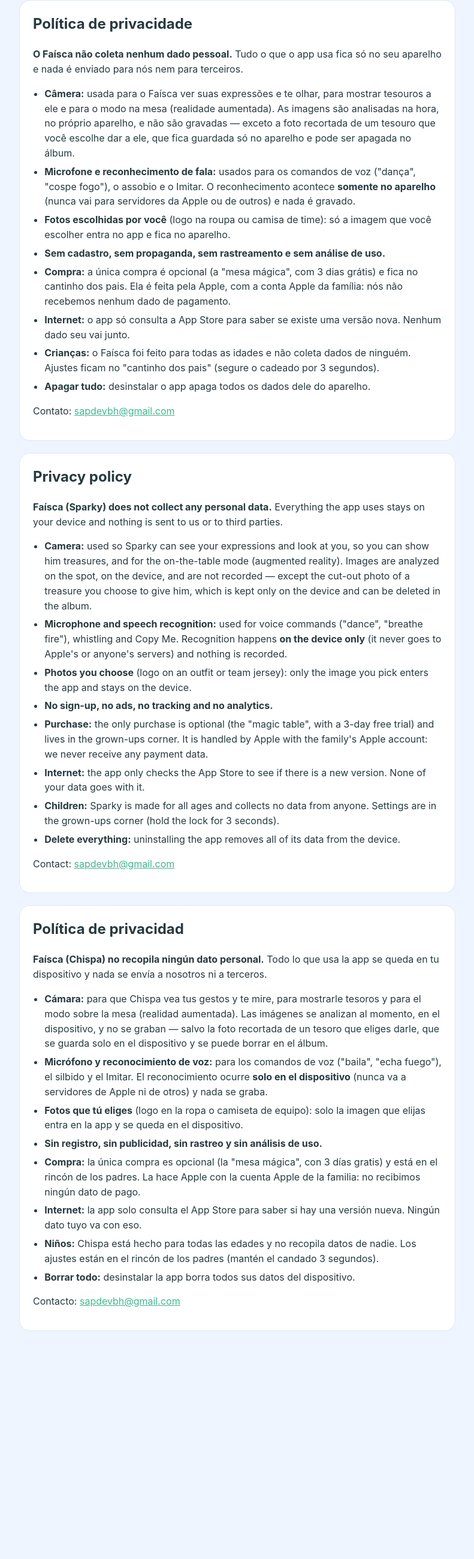
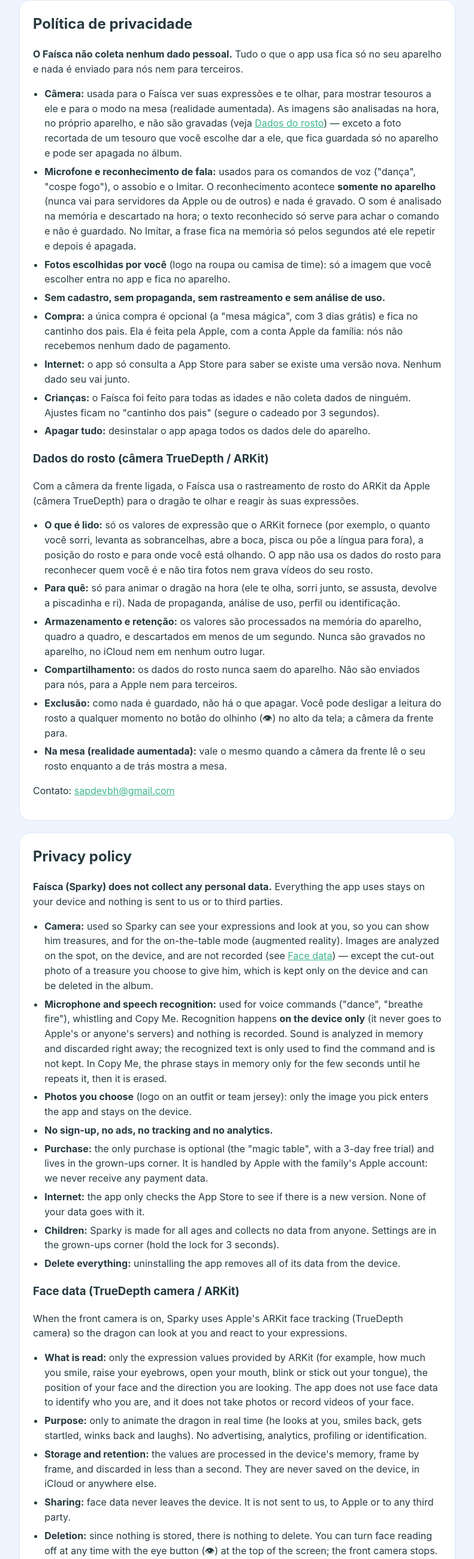
Before and after one commit to esoliveira/faisca-app, a plain HTML site: page privacidade.html in a window 1280 px wide. Shown: the part 201-2800 px from the top of the page at 60% size, without its empty margins (244-1035 px from the left). Before the commit the page ends 2504 px from the top, so only its background shows below. Drawn offline with Linux system fonts and the light colour scheme.

Commit message:
Privacidade (iPhone): seção sobre os dados do rosto (TrueDepth/ARKit) e retenção da voz
A Apple (regra 2.1/5.1.1) pediu que a política explique o que o app lê do rosto, para quê, onde fica,
por quanto tempo, com quem é compartilhado e como apagar. Tudo é processado na memória, quadro a quadro,
e nunca sai do aparelho. Também detalha que o som da voz é descartado na hora (e no Imitar, depois de repetir).

Co-Authored-By: Claude Opus 5.5 <noreply@anthropic.com>

```diff
--- a/privacidade.html
+++ b/privacidade.html
@@ -12,8 +12,8 @@
 <h2>Política de privacidade</h2>
 <p><strong>O Faísca não coleta nenhum dado pessoal.</strong> Tudo o que o app usa fica só no seu aparelho e nada é enviado para nós nem para terceiros.</p>
 <ul>
-<li><strong>Câmera:</strong> usada para o Faísca ver suas expressões e te olhar, para mostrar tesouros a ele e para o modo na mesa (realidade aumentada). As imagens são analisadas na hora, no próprio aparelho, e não são gravadas — exceto a foto recortada de um tesouro que você escolhe dar a ele, que fica guardada só no aparelho e pode ser apagada no álbum.</li>
-<li><strong>Microfone e reconhecimento de fala:</strong> usados para os comandos de voz (&quot;dança&quot;, &quot;cospe fogo&quot;), o assobio e o Imitar. O reconhecimento acontece <strong>somente no aparelho</strong> (nunca vai para servidores da Apple ou de outros) e nada é gravado.</li>
+<li><strong>Câmera:</strong> usada para o Faísca ver suas expressões e te olhar, para mostrar tesouros a ele e para o modo na mesa (realidade aumentada). As imagens são analisadas na hora, no próprio aparelho, e não são gravadas (veja <a href="#rosto">Dados do rosto</a>) — exceto a foto recortada de um tesouro que você escolhe dar a ele, que fica guardada só no aparelho e pode ser apagada no álbum.</li>
+<li><strong>Microfone e reconhecimento de fala:</strong> usados para os comandos de voz (&quot;dança&quot;, &quot;cospe fogo&quot;), o assobio e o Imitar. O reconhecimento acontece <strong>somente no aparelho</strong> (nunca vai para servidores da Apple ou de outros) e nada é gravado. O som é analisado na memória e descartado na hora; o texto reconhecido só serve para achar o comando e não é guardado. No Imitar, a frase fica na memória só pelos segundos até ele repetir e depois é apagada.</li>
 <li><strong>Fotos escolhidas por você</strong> (logo na roupa ou camisa de time): só a imagem que você escolher entra no app e fica no aparelho.</li>
 <li><strong>Sem cadastro, sem propaganda, sem rastreamento e sem análise de uso.</strong></li>
 <li><strong>Compra:</strong> a única compra é opcional (a &quot;mesa mágica&quot;, com 3 dias grátis) e fica no cantinho dos pais. Ela é feita pela Apple, com a conta Apple da família: nós não recebemos nenhum dado de pagamento.</li>
@@ -21,14 +21,24 @@
 <li><strong>Crianças:</strong> o Faísca foi feito para todas as idades e não coleta dados de ninguém. Ajustes ficam no &quot;cantinho dos pais&quot; (segure o cadeado por 3 segundos).</li>
 <li><strong>Apagar tudo:</strong> desinstalar o app apaga todos os dados dele do aparelho.</li>
 </ul>
+<h3 id="rosto">Dados do rosto (câmera TrueDepth / ARKit)</h3>
+<p>Com a câmera da frente ligada, o Faísca usa o rastreamento de rosto do ARKit da Apple (câmera TrueDepth) para o dragão te olhar e reagir às suas expressões.</p>
+<ul>
+<li><strong>O que é lido:</strong> só os valores de expressão que o ARKit fornece (por exemplo, o quanto você sorri, levanta as sobrancelhas, abre a boca, pisca ou põe a língua para fora), a posição do rosto e para onde você está olhando. O app não usa os dados do rosto para reconhecer quem você é e não tira fotos nem grava vídeos do seu rosto.</li>
+<li><strong>Para quê:</strong> só para animar o dragão na hora (ele te olha, sorri junto, se assusta, devolve a piscadinha e ri). Nada de propaganda, análise de uso, perfil ou identificação.</li>
+<li><strong>Armazenamento e retenção:</strong> os valores são processados na memória do aparelho, quadro a quadro, e descartados em menos de um segundo. Nunca são gravados no aparelho, no iCloud nem em nenhum outro lugar.</li>
+<li><strong>Compartilhamento:</strong> os dados do rosto nunca saem do aparelho. Não são enviados para nós, para a Apple nem para terceiros.</li>
+<li><strong>Exclusão:</strong> como nada é guardado, não há o que apagar. Você pode desligar a leitura do rosto a qualquer momento no botão do olhinho (👁) no alto da tela; a câmera da frente para.</li>
+<li><strong>Na mesa (realidade aumentada):</strong> vale o mesmo quando a câmera da frente lê o seu rosto enquanto a de trás mostra a mesa.</li>
+</ul>
 <p>Contato: <a href="mailto:sapdevbh@gmail.com">sapdevbh@gmail.com</a></p>
 </section>
 <section id="en">
 <h2>Privacy policy</h2>
 <p><strong>Faísca (Sparky) does not collect any personal data.</strong> Everything the app uses stays on your device and nothing is sent to us or to third parties.</p>
 <ul>
-<li><strong>Camera:</strong> used so Sparky can see your expressions and look at you, so you can show him treasures, and for the on-the-table mode (augmented reality). Images are analyzed on the spot, on the device, and are not recorded — except the cut-out photo of a treasure you choose to give him, which is kept only on the device and can be deleted in the album.</li>
-<li><strong>Microphone and speech recognition:</strong> used for voice commands (&quot;dance&quot;, &quot;breathe fire&quot;), whistling and Copy Me. Recognition happens <strong>on the device only</strong> (it never goes to Apple&#x27;s or anyone&#x27;s servers) and nothing is recorded.</li>
+<li><strong>Camera:</strong> used so Sparky can see your expressions and look at you, so you can show him treasures, and for the on-the-table mode (augmented reality). Images are analyzed on the spot, on the device, and are not recorded (see <a href="#face">Face data</a>) — except the cut-out photo of a treasure you choose to give him, which is kept only on the device and can be deleted in the album.</li>
+<li><strong>Microphone and speech recognition:</strong> used for voice commands (&quot;dance&quot;, &quot;breathe fire&quot;), whistling and Copy Me. Recognition happens <strong>on the device only</strong> (it never goes to Apple&#x27;s or anyone&#x27;s servers) and nothing is recorded. Sound is analyzed in memory and discarded right away; the recognized text is only used to find the command and is not kept. In Copy Me, the phrase stays in memory only for the few seconds until he repeats it, then it is erased.</li>
 <li><strong>Photos you choose</strong> (logo on an outfit or team jersey): only the image you pick enters the app and stays on the device.</li>
 <li><strong>No sign-up, no ads, no tracking and no analytics.</strong></li>
 <li><strong>Purchase:</strong> the only purchase is optional (the &quot;magic table&quot;, with a 3-day free trial) and lives in the grown-ups corner. It is handled by Apple with the family&#x27;s Apple account: we never receive any payment data.</li>
@@ -36,14 +46,24 @@
 <li><strong>Children:</strong> Sparky is made for all ages and collects no data from anyone. Settings are in the grown-ups corner (hold the lock for 3 seconds).</li>
 <li><strong>Delete everything:</strong> uninstalling the app removes all of its data from the device.</li>
 </ul>
+<h3 id="face">Face data (TrueDepth camera / ARKit)</h3>
+<p>When the front camera is on, Sparky uses Apple&#x27;s ARKit face tracking (TrueDepth camera) so the dragon can look at you and react to your expressions.</p>
+<ul>
+<li><strong>What is read:</strong> only the expression values provided by ARKit (for example, how much you smile, raise your eyebrows, open your mouth, blink or stick out your tongue), the position of your face and the direction you are looking. The app does not use face data to identify who you are, and it does not take photos or record videos of your face.</li>
+<li><strong>Purpose:</strong> only to animate the dragon in real time (he looks at you, smiles back, gets startled, winks back and laughs). No advertising, analytics, profiling or identification.</li>
+<li><strong>Storage and retention:</strong> the values are processed in the device&#x27;s memory, frame by frame, and discarded in less than a second. They are never saved on the device, in iCloud or anywhere else.</li>
+<li><strong>Sharing:</strong> face data never leaves the device. It is not sent to us, to Apple or to any third party.</li>
+<li><strong>Deletion:</strong> since nothing is stored, there is nothing to delete. You can turn face reading off at any time with the eye button (👁) at the top of the screen; the front camera stops.</li>
+<li><strong>On the table (augmented reality):</strong> the same applies when the front camera reads your face while the back camera shows the table.</li>
+</ul>
 <p>Contact: <a href="mailto:sapdevbh@gmail.com">sapdevbh@gmail.com</a></p>
 </section>
 <section id="es">
 <h2>Política de privacidad</h2>
 <p><strong>Faísca (Chispa) no recopila ningún dato personal.</strong> Todo lo que usa la app se queda en tu dispositivo y nada se envía a nosotros ni a terceros.</p>
 <ul>
-<li><strong>Cámara:</strong> para que Chispa vea tus gestos y te mire, para mostrarle tesoros y para el modo sobre la mesa (realidad aumentada). Las imágenes se analizan al momento, en el dispositivo, y no se graban — salvo la foto recortada de un tesoro que eliges darle, que se guarda solo en el dispositivo y se puede borrar en el álbum.</li>
-<li><strong>Micrófono y reconocimiento de voz:</strong> para los comandos de voz (&quot;baila&quot;, &quot;echa fuego&quot;), el silbido y el Imitar. El reconocimiento ocurre <strong>solo en el dispositivo</strong> (nunca va a servidores de Apple ni de otros) y nada se graba.</li>
+<li><strong>Cámara:</strong> para que Chispa vea tus gestos y te mire, para mostrarle tesoros y para el modo sobre la mesa (realidad aumentada). Las imágenes se analizan al momento, en el dispositivo, y no se graban (ver <a href="#rostro">Datos de la cara</a>) — salvo la foto recortada de un tesoro que eliges darle, que se guarda solo en el dispositivo y se puede borrar en el álbum.</li>
+<li><strong>Micrófono y reconocimiento de voz:</strong> para los comandos de voz (&quot;baila&quot;, &quot;echa fuego&quot;), el silbido y el Imitar. El reconocimiento ocurre <strong>solo en el dispositivo</strong> (nunca va a servidores de Apple ni de otros) y nada se graba. El sonido se analiza en la memoria y se descarta al momento; el texto reconocido solo sirve para encontrar el comando y no se guarda. En Imitar, la frase queda en la memoria solo los segundos hasta que la repite y luego se borra.</li>
 <li><strong>Fotos que tú eliges</strong> (logo en la ropa o camiseta de equipo): solo la imagen que elijas entra en la app y se queda en el dispositivo.</li>
 <li><strong>Sin registro, sin publicidad, sin rastreo y sin análisis de uso.</strong></li>
 <li><strong>Compra:</strong> la única compra es opcional (la &quot;mesa mágica&quot;, con 3 días gratis) y está en el rincón de los padres. La hace Apple con la cuenta Apple de la familia: no recibimos ningún dato de pago.</li>
@@ -51,6 +71,16 @@
 <li><strong>Niños:</strong> Chispa está hecho para todas las edades y no recopila datos de nadie. Los ajustes están en el rincón de los padres (mantén el candado 3 segundos).</li>
 <li><strong>Borrar todo:</strong> desinstalar la app borra todos sus datos del dispositivo.</li>
 </ul>
+<h3 id="rostro">Datos de la cara (cámara TrueDepth / ARKit)</h3>
+<p>Con la cámara frontal encendida, Chispa usa el seguimiento facial de ARKit de Apple (cámara TrueDepth) para que el dragón te mire y reaccione a tus gestos.</p>
+<ul>
+<li><strong>Qué se lee:</strong> solo los valores de expresión que da ARKit (por ejemplo, cuánto sonríes, levantas las cejas, abres la boca, parpadeas o sacas la lengua), la posición de la cara y hacia dónde miras. La app no usa los datos de la cara para saber quién eres y no toma fotos ni graba videos de tu cara.</li>
+<li><strong>Para qué:</strong> solo para animar al dragón al momento (te mira, sonríe contigo, se asusta, te devuelve el guiño y se ríe). Nada de publicidad, análisis de uso, perfiles ni identificación.</li>
+<li><strong>Almacenamiento y retención:</strong> los valores se procesan en la memoria del dispositivo, cuadro a cuadro, y se descartan en menos de un segundo. Nunca se guardan en el dispositivo, en iCloud ni en ningún otro lugar.</li>
+<li><strong>Compartir:</strong> los datos de la cara nunca salen del dispositivo. No se envían a nosotros, a Apple ni a terceros.</li>
+<li><strong>Eliminación:</strong> como no se guarda nada, no hay nada que borrar. Puedes apagar la lectura de la cara en cualquier momento con el botón del ojito (👁) arriba en la pantalla; la cámara frontal se detiene.</li>
+<li><strong>En la mesa (realidad aumentada):</strong> lo mismo vale cuando la cámara frontal lee tu cara mientras la trasera muestra la mesa.</li>
+</ul>
 <p>Contacto: <a href="mailto:sapdevbh@gmail.com">sapdevbh@gmail.com</a></p>
 </section>
 </main></body></html>
```
